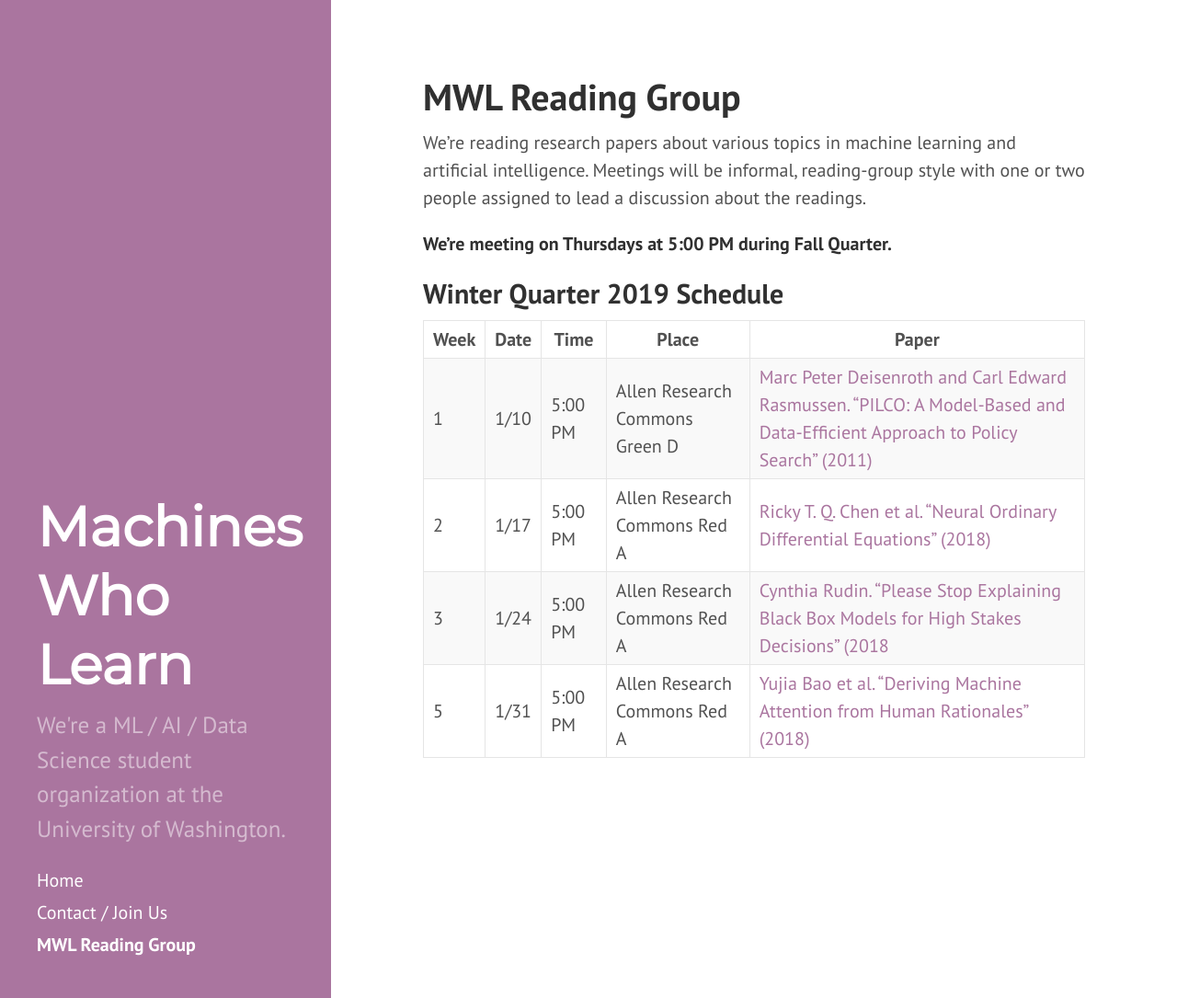
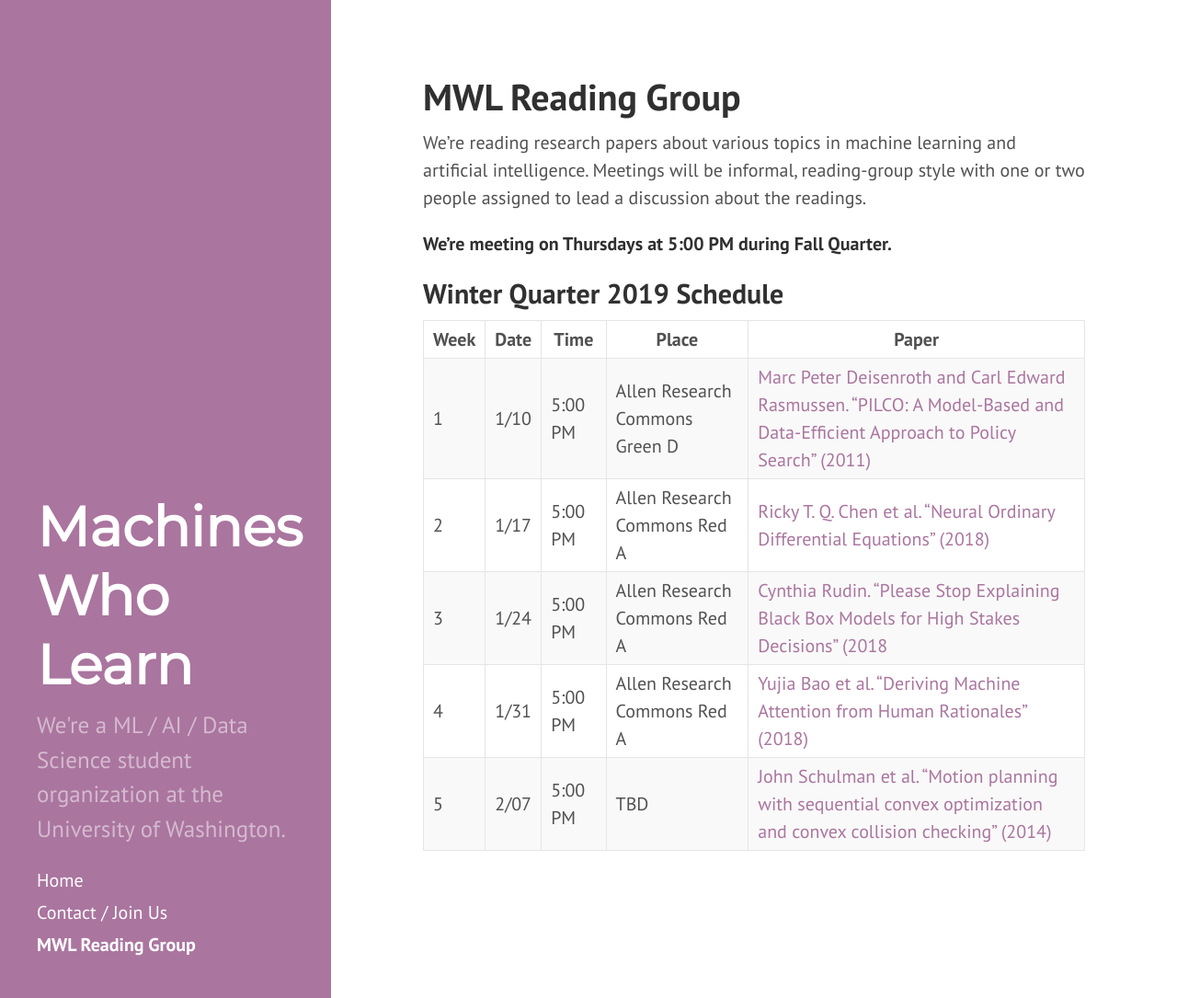
Before and after one commit to MachinesWhoLearn/machineswholearn.github.io, a Jekyll site: the page built from mwl_reading_group.md, in a window 1280 px wide and 1085 px high. Shown: the whole window at 92% size. Built offline with Jekyll 4.4.1, drawn with Linux system fonts in a browser that asks for light colours.

Commit message:
Week 5 Paper, Traj Opt

```diff
--- a/mwl_reading_group.md
+++ b/mwl_reading_group.md
@@ -16,4 +16,5 @@ or two people assigned to lead a discussion about the readings.
 | 1 | 1/10 | 5:00 PM | Allen Research Commons Green D | [Marc Peter Deisenroth and Carl Edward Rasmussen. "PILCO: A Model-Based and Data-Efficient Approach to Policy Search" (2011)](http://mlg.eng.cam.ac.uk/pub/pdf/DeiRas11.pdf) |
 | 2 | 1/17 | 5:00 PM | Allen Research Commons Red A | [Ricky T. Q. Chen et al. "Neural Ordinary Differential Equations" (2018)](https://arxiv.org/abs/1806.07366) |
 | 3 | 1/24 | 5:00 PM | Allen Research Commons Red A | [Cynthia Rudin. "Please Stop Explaining Black Box Models for High Stakes Decisions" (2018](https://arxiv.org/abs/1811.10154) |
-| 5 | 1/31 | 5:00 PM | Allen Research Commons Red A | [Yujia Bao et al. "Deriving Machine Attention from Human Rationales" (2018)](https://arxiv.org/abs/1808.09367) |
+| 4 | 1/31 | 5:00 PM | Allen Research Commons Red A | [Yujia Bao et al. "Deriving Machine Attention from Human Rationales" (2018)](https://arxiv.org/abs/1808.09367) |
+| 5 | 2/07 | 5:00 PM | TBD | [John Schulman et al. "Motion planning with sequential convex optimization and convex collision checking" (2014)](https://people.eecs.berkeley.edu/~pabbeel/papers/2014-IJRR-trajopt.pdf) |
```
